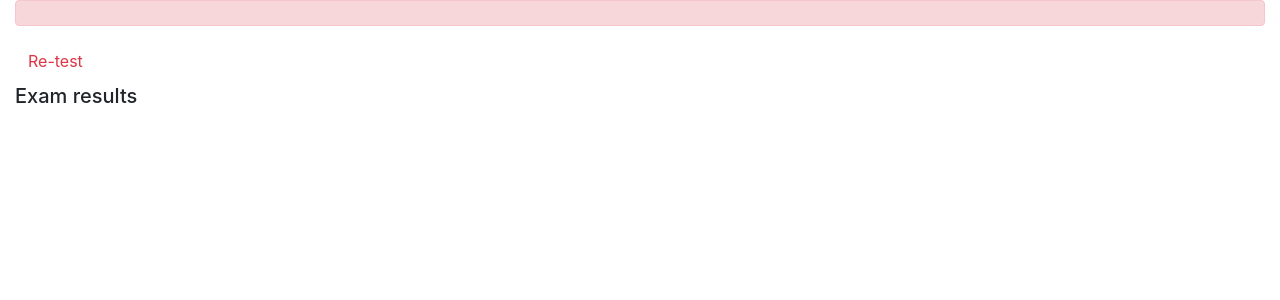
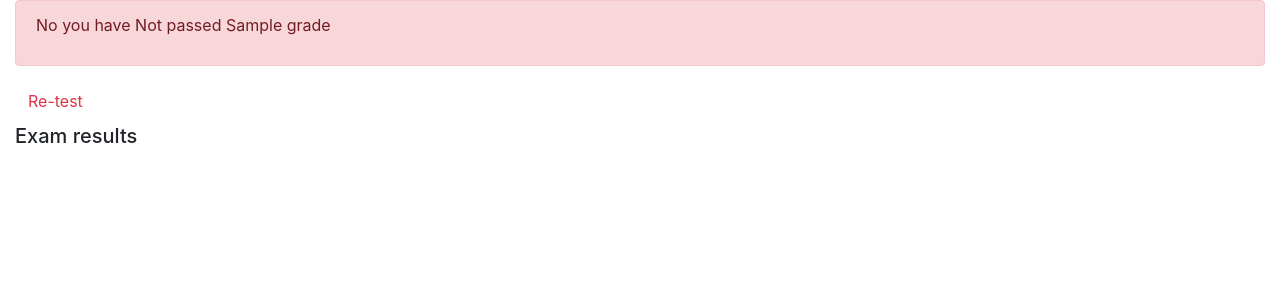
Before and after one commit to anshumalikanshu/Django_final_project, a Django app: template onlinecourse/templates/onlinecourse/exam_result_bootstrap.html in a window 1280 px wide. Shown: the part 56-356 px from the top of the page. Run offline with Django 3.2, Linux system fonts and the light colour scheme; the template is opened without the code that fills it: most values are stand-ins (such as "Sample title", 1, 10 or a date in 2020); some libraries are stand-ins or nearby versions.

Commit message:
Update exam_result_bootstrap.html
updates for showing results

```diff
--- a/onlinecourse/templates/onlinecourse/exam_result_bootstrap.html
+++ b/onlinecourse/templates/onlinecourse/exam_result_bootstrap.html
@@ -36,13 +36,13 @@
 </nav>
 
 <div class="container-fluid">
-    {% if grade > 80 %}
+    {% if grade|add:"0" > 80 %}
     <div class="alert alert-success">
-       <!--HINT Display passed info -->
+       <p> yes you have passed  {{grade}}</p>
     </div>
         {% else %}
         <div class="alert alert-danger">
-            <!--HINT Display failed info -->
+            <p> No you have Not passed  {{grade}}</p>
         </div>
         <a class="btn btn-link text-danger" href="{% url 'onlinecourse:course_details' course.id %}">Re-test</a>
         {% endif %}
```
